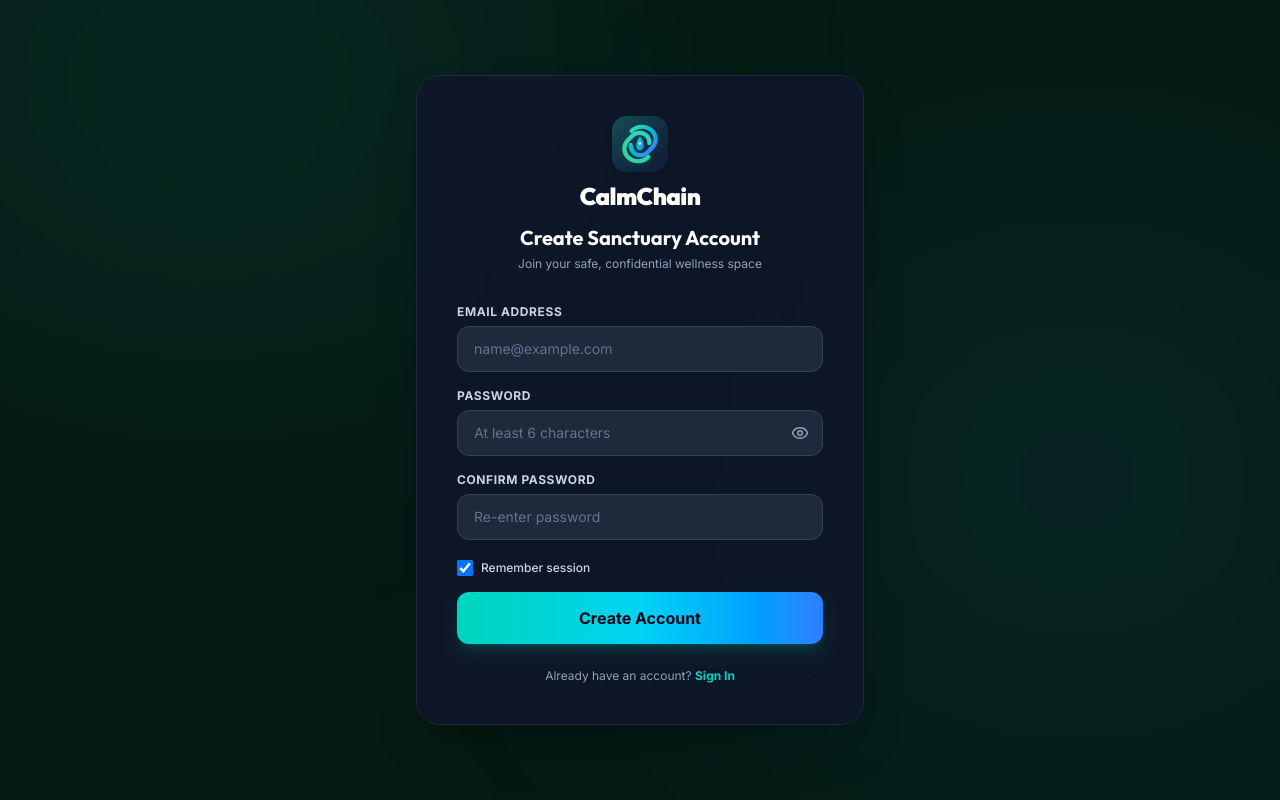
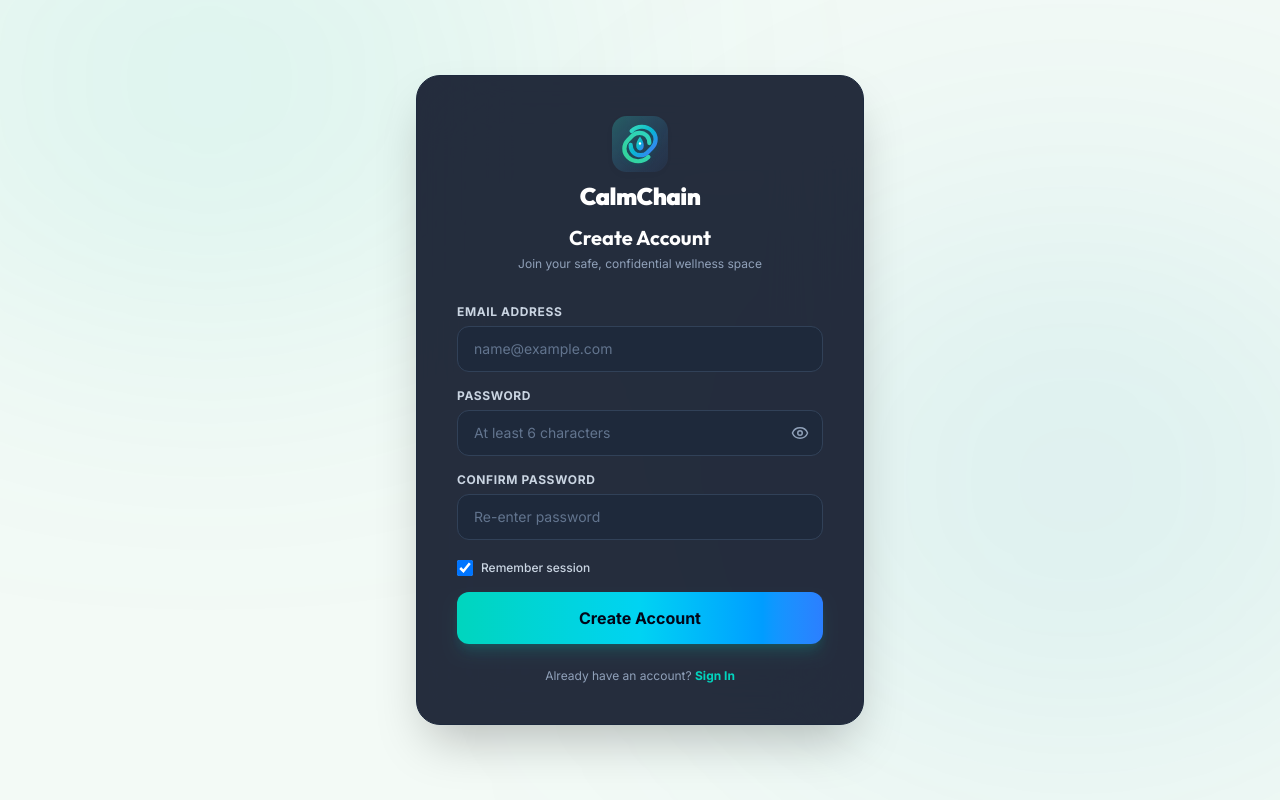
Before and after one commit to Haricharan2225/CALMCHAIN-PROJECT, a React (Vite) app in the folder frontend/: page /signup in a window 1280 px wide. Built offline with nearby package versions, Linux system fonts and the light colour scheme; no server answers.

Commit message:
feat: upgrade UI to bright wellness themes, voice auto-submit, admin telemetry diagnostics, and signup polish

```diff
--- a/frontend/src/context/ThemeContext.jsx
+++ b/frontend/src/context/ThemeContext.jsx
@@ -8,84 +8,84 @@ export const THEME_CONFIGS = {
     name: "Calm Support",
     label: "Level 1 — Calm Support",
     themeClass: "theme-calm",
-    pageBg: "bg-[#061A14]", // Predominantly dark forest/emerald green
-    sidebarBg: "bg-[#09261E]/95 border-emerald-900/60",
-    headerBg: "bg-[#09261E]/90 border-emerald-900/60",
-    cardBg: "bg-[#0E352B]/80 border-emerald-800/60 shadow-lg shadow-emerald-950/40",
-    textPrimary: "text-emerald-50",
-    textSecondary: "text-emerald-200/90",
-    textMuted: "text-emerald-400/80",
-    border: "border-emerald-800/60",
+    pageBg: "bg-[#F3FAF6]", // Soft, bright, peaceful mint green
+    sidebarBg: "bg-white/95 border-emerald-100/90",
+    headerBg: "bg-white/95 border-emerald-100/90",
+    cardBg: "bg-white border-emerald-100 shadow-sm shadow-emerald-900/5",
+    textPrimary: "text-slate-900",
+    textSecondary: "text-emerald-800",
+    textMuted: "text-slate-500",
+    border: "border-emerald-200/80",
     accent: "emerald",
-    accentButton: "bg-emerald-500 hover:bg-emerald-400 text-slate-950 font-bold shadow-md shadow-emerald-950/40",
-    accentSecondaryButton: "bg-[#0A261E] hover:bg-[#0E382C] text-emerald-300 border border-emerald-700/60",
-    activeItem: "bg-emerald-800/60 text-emerald-100 font-semibold border-emerald-500/60 shadow-xs",
-    inactiveItem: "text-emerald-300/80 hover:bg-emerald-900/40 hover:text-emerald-100",
-    badge: "bg-emerald-900/80 text-emerald-300 border-emerald-600/60",
+    accentButton: "bg-emerald-600 hover:bg-emerald-700 text-white font-bold shadow-md shadow-emerald-600/20 active:scale-95",
+    accentSecondaryButton: "bg-emerald-50 hover:bg-emerald-100 text-emerald-800 border border-emerald-200",
+    activeItem: "bg-emerald-100 text-emerald-950 font-semibold border-emerald-300 shadow-xs",
+    inactiveItem: "text-slate-600 hover:bg-emerald-50 hover:text-emerald-900",
+    badge: "bg-emerald-100 text-emerald-800 border-emerald-300",
     userBubble: "bg-emerald-600 text-white border-emerald-500 shadow-sm",
-    aiBubble: "bg-[#0D3328] text-emerald-50 border-emerald-800/80 shadow-sm",
-    input: "bg-[#09261E] border-emerald-700/80 text-emerald-50 placeholder-emerald-400/60 focus:border-emerald-400 focus:ring-emerald-400/20",
-    micButton: "bg-emerald-950/80 text-emerald-300 border-emerald-700/80 hover:bg-emerald-900/80 hover:text-emerald-100",
-    micActive: "bg-emerald-500 text-slate-950 border-emerald-300 animate-pulse font-bold",
-    sendButton: "bg-emerald-500 hover:bg-emerald-400 text-slate-950 font-bold shadow-emerald-950/40",
-    orb1: "bg-emerald-500/20",
-    orb2: "bg-teal-500/20"
+    aiBubble: "bg-white text-slate-800 border-emerald-100 shadow-sm",
+    input: "bg-white border-emerald-200 text-slate-900 placeholder-slate-400 focus:border-emerald-500 focus:ring-emerald-500/20",
+    micButton: "bg-emerald-50 text-emerald-700 border-emerald-200 hover:bg-emerald-100",
+    micActive: "bg-emerald-600 text-white border-emerald-500 animate-pulse font-bold",
+    sendButton: "bg-emerald-600 hover:bg-emerald-700 text-white shadow-emerald-600/20",
+    orb1: "bg-emerald-300/35",
+    orb2: "bg-teal-300/25"
   },
   2: {
     level: 2,
     name: "Elevated Support",
     label: "Level 2 — Elevated Support",
     themeClass: "theme-guided",
-    pageBg: "bg-[#191304]", // Predominantly warm amber/golden yellow
-    sidebarBg: "bg-[#241B07]/95 border-amber-900/60",
-    headerBg: "bg-[#241B07]/90 border-amber-900/60",
-    cardBg: "bg-[#33260A]/80 border-amber-800/60 shadow-lg shadow-amber-950/40",
-    textPrimary: "text-amber-50",
-    textSecondary: "text-amber-200/90",
-    textMuted: "text-amber-400/80",
-    border: "border-amber-800/60",
+    pageBg: "bg-[#FFFDF4]", // Bright warm cream & gentle amber
+    sidebarBg: "bg-white/95 border-amber-100/90",
+    headerBg: "bg-white/95 border-amber-100/90",
+    cardBg: "bg-white border-amber-100 shadow-sm shadow-amber-900/5",
+    textPrimary: "text-slate-900",
+    textSecondary: "text-amber-900",
+    textMuted: "text-slate-500",
+    border: "border-amber-200/80",
     accent: "amber",
-    accentButton: "bg-amber-500 hover:bg-amber-400 text-slate-950 font-bold shadow-md shadow-amber-950/40",
-    accentSecondaryButton: "bg-[#261B05] hover:bg-[#382808] text-amber-300 border border-amber-700/60",
-    activeItem: "bg-amber-800/60 text-amber-100 font-semibold border-amber-500/60 shadow-xs",
-    inactiveItem: "text-amber-300/80 hover:bg-amber-900/40 hover:text-amber-100",
-    badge: "bg-amber-900/80 text-amber-300 border-amber-600/60",
+    accentButton: "bg-amber-500 hover:bg-amber-600 text-slate-950 font-bold shadow-md shadow-amber-500/20 active:scale-95",
+    accentSecondaryButton: "bg-amber-50 hover:bg-amber-100 text-amber-900 border border-amber-200",
+    activeItem: "bg-amber-100 text-amber-950 font-semibold border-amber-300 shadow-xs",
+    inactiveItem: "text-slate-600 hover:bg-amber-50 hover:text-amber-900",
+    badge: "bg-amber-100 text-amber-900 border-amber-300",
     userBubble: "bg-amber-500 text-slate-950 font-medium border-amber-400 shadow-sm",
-    aiBubble: "bg-[#302308] text-amber-50 border-amber-800/80 shadow-sm",
-    input: "bg-[#241B07] border-amber-700/80 text-amber-50 placeholder-amber-400/60 focus:border-amber-400 focus:ring-amber-400/20",
-    micButton: "bg-amber-950/80 text-amber-300 border-amber-700/80 hover:bg-amber-900/80 hover:text-amber-100",
-    micActive: "bg-amber-500 text-slate-950 border-amber-300 animate-pulse font-bold",
-    sendButton: "bg-amber-500 hover:bg-amber-400 text-slate-950 font-bold shadow-amber-950/40",
-    orb1: "bg-amber-500/20",
-    orb2: "bg-yellow-500/20"
+    aiBubble: "bg-white text-slate-800 border-amber-100 shadow-sm",
+    input: "bg-white border-amber-200 text-slate-900 placeholder-slate-400 focus:border-amber-500 focus:ring-amber-500/20",
+    micButton: "bg-amber-50 text-amber-800 border-amber-200 hover:bg-amber-100",
+    micActive: "bg-amber-500 text-slate-950 border-amber-400 animate-pulse font-bold",
+    sendButton: "bg-amber-500 hover:bg-amber-600 text-slate-950 shadow-amber-500/20",
+    orb1: "bg-amber-300/35",
+    orb2: "bg-yellow-300/25"
   },
   3: {
     level: 3,
     name: "Priority Support",
     label: "Level 3 — Priority Support",
     themeClass: "theme-priority",
-    pageBg: "bg-[#180509]", // Predominantly deep crimson/coral red
-    sidebarBg: "bg-[#26090E]/95 border-rose-900/60",
-    headerBg: "bg-[#26090E]/90 border-rose-900/60",
-    cardBg: "bg-[#360C14]/80 border-rose-800/60 shadow-lg shadow-rose-950/40",
-    textPrimary: "text-rose-50",
-    textSecondary: "text-rose-200/90",
-    textMuted: "text-rose-400/80",
-    border: "border-rose-800/60",
+    pageBg: "bg-[#FFF6F7]", // Soft reassuring blush & light rose
+    sidebarBg: "bg-white/95 border-rose-100/90",
+    headerBg: "bg-white/95 border-rose-100/90",
+    cardBg: "bg-white border-rose-100 shadow-sm shadow-rose-900/5",
+    textPrimary: "text-slate-900",
+    textSecondary: "text-rose-900",
+    textMuted: "text-slate-500",
+    border: "border-rose-200/80",
     accent: "rose",
-    accentButton: "bg-rose-600 hover:bg-rose-500 text-white font-bold shadow-md shadow-rose-950/40",
-    accentSecondaryButton: "bg-[#28080E] hover:bg-[#3D0C16] text-rose-300 border border-rose-700/60",
-    activeItem: "bg-rose-800/60 text-rose-100 font-semibold border-rose-500/60 shadow-xs",
-    inactiveItem: "text-rose-300/80 hover:bg-rose-900/40 hover:text-rose-100",
-    badge: "bg-rose-900/80 text-rose-300 border-rose-600/60",
+    accentButton: "bg-rose-600 hover:bg-rose-700 text-white font-bold shadow-md shadow-rose-600/20 active:scale-95",
+    accentSecondaryButton: "bg-rose-50 hover:bg-rose-100 text-rose-900 border border-rose-200",
+    activeItem: "bg-rose-100 text-rose-950 font-semibold border-rose-300 shadow-xs",
+    inactiveItem: "text-slate-600 hover:bg-rose-50 hover:text-rose-900",
+    badge: "bg-rose-100 text-rose-900 border-rose-300",
     userBubble: "bg-rose-600 text-white border-rose-500 shadow-sm",
-    aiBubble: "bg-[#330B12] text-rose-50 border-rose-800/80 shadow-sm",
-    input: "bg-[#26090E] border-rose-700/80 text-rose-50 placeholder-rose-400/60 focus:border-rose-400 focus:ring-rose-400/20",
-    micButton: "bg-rose-950/80 text-rose-300 border-rose-700/80 hover:bg-rose-900/80 hover:text-rose-100",
-    micActive: "bg-rose-600 text-white border-rose-400 animate-pulse font-bold",
-    sendButton: "bg-rose-600 hover:bg-rose-500 text-white font-bold shadow-rose-950/40",
-    orb1: "bg-rose-500/20",
-    orb2: "bg-red-500/20"
+    aiBubble: "bg-white text-slate-800 border-rose-100 shadow-sm",
+    input: "bg-white border-rose-200 text-slate-900 placeholder-slate-400 focus:border-rose-500 focus:ring-rose-500/20",
+    micButton: "bg-rose-50 text-rose-700 border-rose-200 hover:bg-rose-100",
+    micActive: "bg-rose-600 text-white border-rose-500 animate-pulse font-bold",
+    sendButton: "bg-rose-600 hover:bg-rose-700 text-white shadow-rose-600/20",
+    orb1: "bg-rose-300/35",
+    orb2: "bg-red-300/25"
   }
 };
 
--- a/frontend/src/pages/Signup.jsx
+++ b/frontend/src/pages/Signup.jsx
@@ -103,7 +103,7 @@ export const Signup = () => {
               CalmChain
             </span>
           </Link>
-          <h1 className="text-xl font-bold text-white">Create Sanctuary Account</h1>
+          <h1 className="text-xl font-bold text-white">Create Account</h1>
           <p className="text-xs text-slate-400 mt-1">Join your safe, confidential wellness space</p>
         </div>
 
```
Also changed, not shown: frontend/src/pages/AdminDashboard.jsx (+79 -55 lines), frontend/src/pages/Chat.jsx (+263 -169 lines), 1 other file (tests, documents, lock files or other folders).
